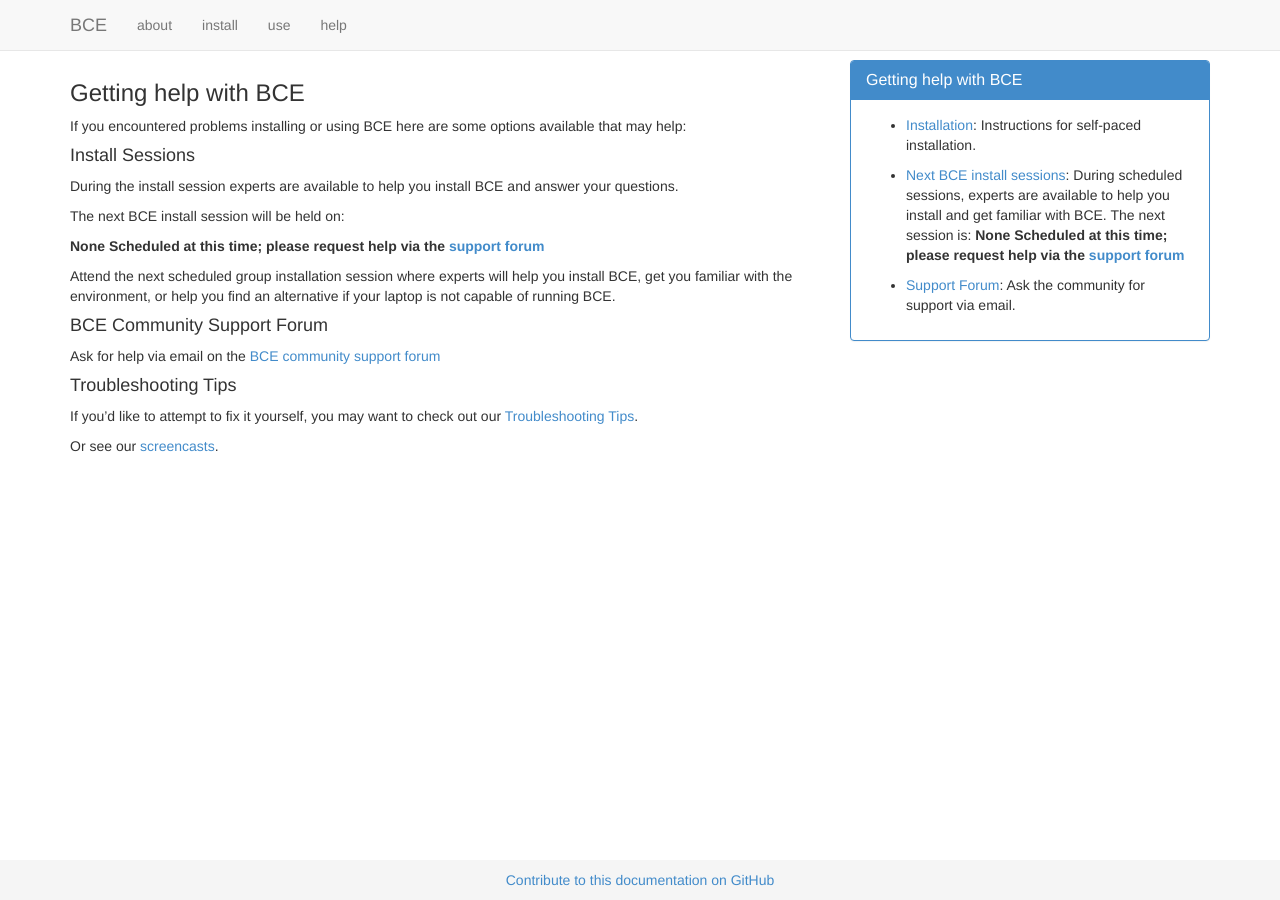
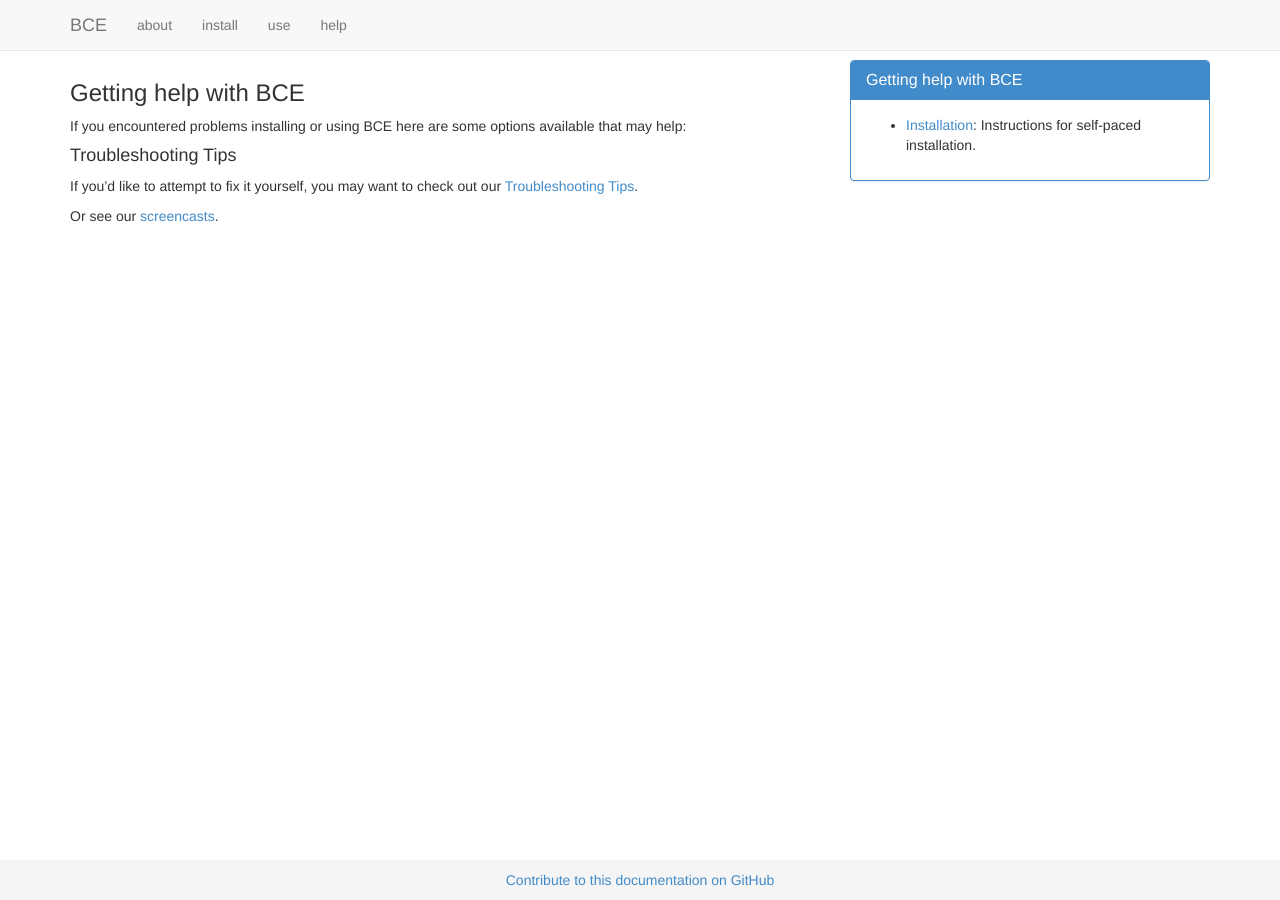
Before and after one commit to ucberkeley/bce-documentation, a Jekyll site: the page built from help.md, in a window 1280 px wide. Built offline with Jekyll 4.4.1, drawn with Linux system fonts in a browser that asks for light colours; nearby versions of some CDN libraries; library files that are not in the unit come from our copies.

Commit message:
Remove google groups link. Document end of development.

```diff
--- a/_includes/info.md
+++ b/_includes/info.md
@@ -1,5 +1 @@
  - [Installation](install.html): Instructions for self-paced installation.
-
- - [Next BCE install sessions](help.html): During scheduled sessions, experts are available to help you install and get familiar with BCE. The next session is: **None Scheduled at this time; please request help via the [support forum](https://groups.google.com/forum/#!forum/ucb-bce)**
-
- - [Support Forum](https://groups.google.com/forum/#!forum/ucb-bce): Ask the community for support via email.
--- a/help.md
+++ b/help.md
@@ -8,25 +8,6 @@ title: help
 If you encountered problems installing or using BCE here are some
 options available that may help:
 
-#### Install Sessions
-
-During the install session experts are available to help you install
-BCE and answer your questions.
-
-The next BCE install session will be held on:
-
-**None Scheduled at this time; please request help via the [support forum](https://groups.google.com/forum/#!forum/ucb-bce)**
-
-Attend the next scheduled group installation session where experts
-will help you install BCE, get you familiar with the environment, or
-help you find an alternative if your laptop is not capable of running
-BCE.
-
-#### BCE Community Support Forum
-
-Ask for help via email on the [BCE community support forum](https://groups.google.com/forum/#!forum/ucb-bce)
-
-
 #### Troubleshooting Tips
 
 If you'd like to attempt to fix it yourself, you may want to check out our [Troubleshooting Tips](troubleshooting-tips.html).
```
Also changed, not shown: index.md (+6 -6 lines).
